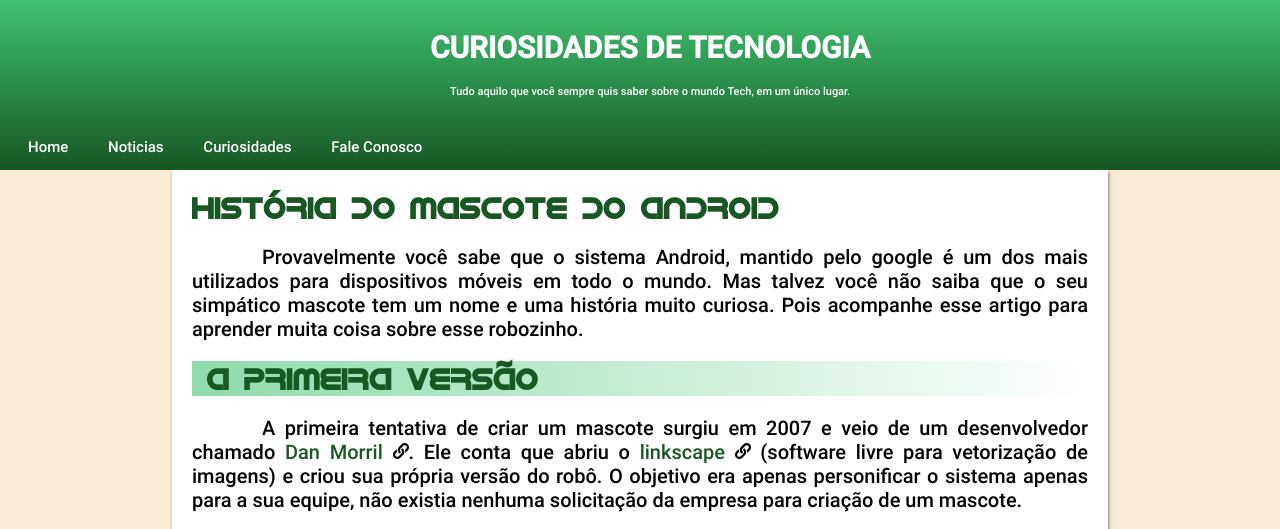
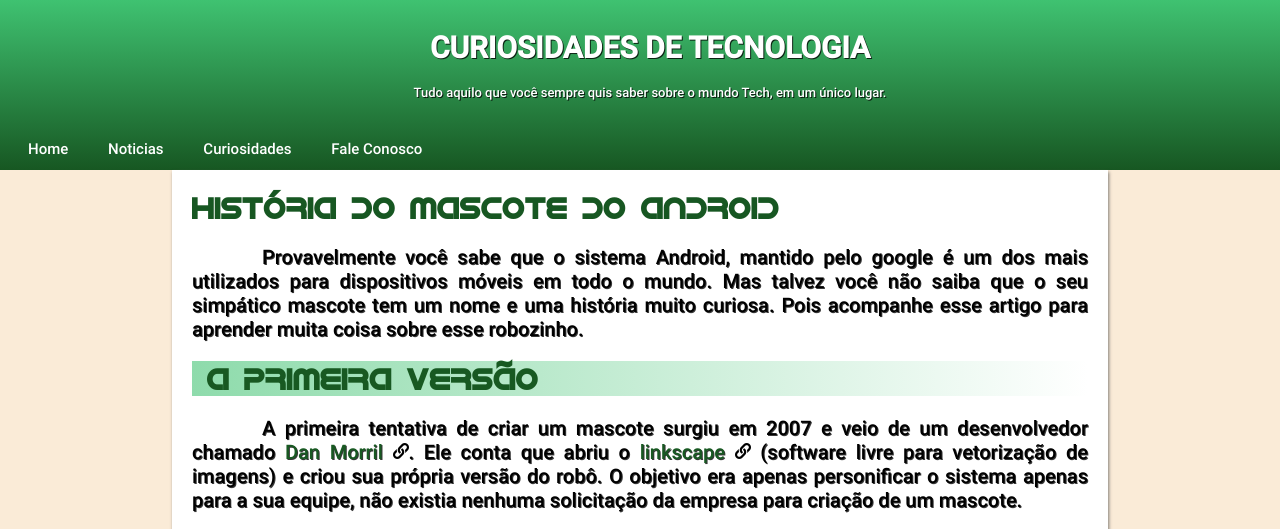
Before and after one commit to ruben-sa-brito/learning-html, a plain HTML site: page desafio003/index.html in a window 1280 px wide. Shown: the top 529 px of the page. Drawn offline with Linux system fonts and the light colour scheme.

Commit message:
adicionando sombras a textos

```diff
--- a/desafio003/style.css
+++ b/desafio003/style.css
@@ -64,10 +64,12 @@
 header > h1, p {
     text-align: center;
     color: white;
+    text-shadow: 1px 1px 0px rgba(0, 0, 0, 0.781);
 
 }
 header >  p {
-    font-size: 11px;
+    font-size: 13px;
+
 
 }
 
```
